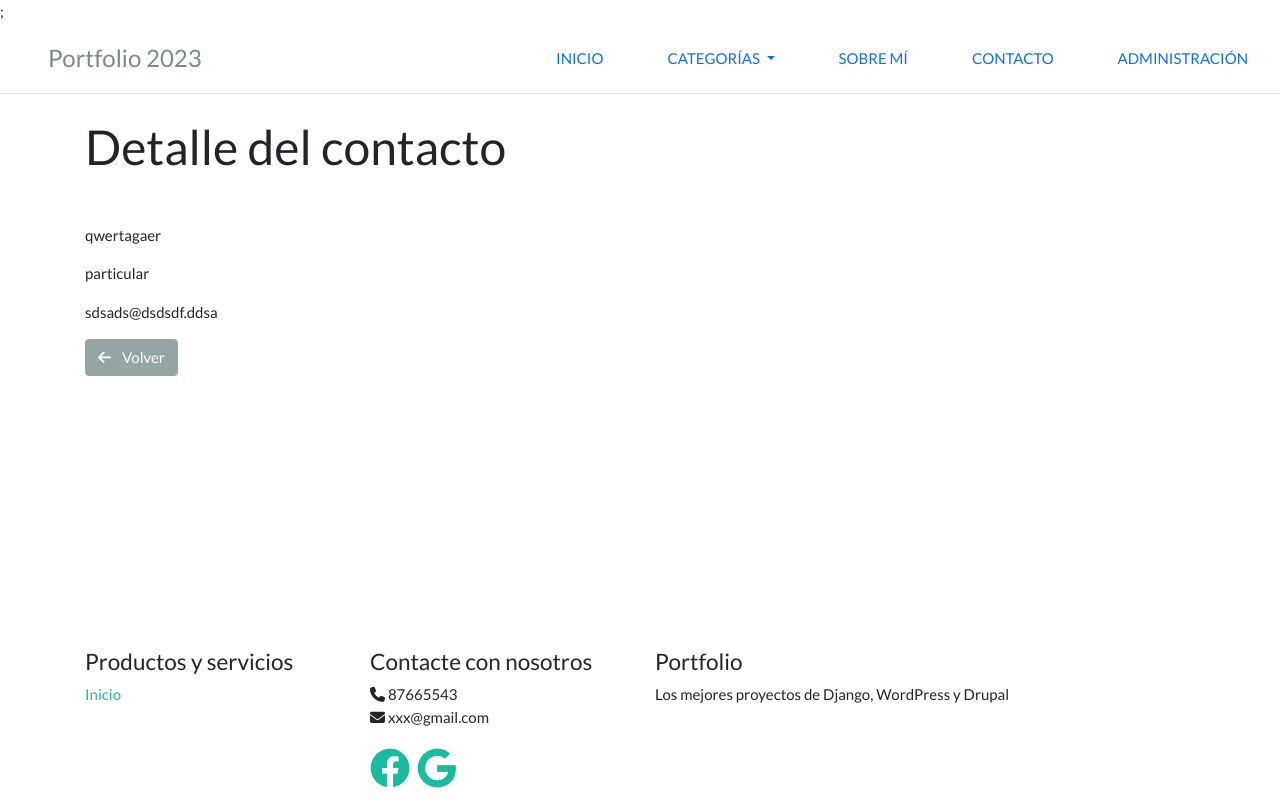
After one commit to AlbertBeto/ProyectoProyecto, a PHP site: page /contacto_detalle.php?id=1 in a window 1280 px wide. The commit adds this page. Run offline with PHP 8.4, Linux system fonts and the light colour scheme; data that the repository does not hold is empty; some libraries are stand-ins or nearby versions.

Commit message:
Acabo ejercicio con listado de los contactos Nueva pagina para ver detalles de contacto y archivo.

```diff
--- a/src/contacto.php
+++ b/src/contacto.php
@@ -58,11 +58,11 @@
         // Introducimos código que repasa todas las variables de error y confirma que esten vacias
         //para luego cfear un array sociativa con los valores de los formularios
 
-        if ($nameErr === "" && $emailErr === "" && $telefonoErr === "" && $tipoErr === ""){
+        if ($nameErr === "" && $emailErr === "" && $telefonoErr === "" && $tipoErr === "") {
             $contacto = [
             "name" => $name,
             "email" => $email,
-            "phone" => $phone,
+            "telefono" => $telefono,
             "tipo" => $tipo,
             "mensaje" => $mensaje,
             "file" => $pathArchivo,
@@ -74,6 +74,8 @@
             if ($tempArray === NULL){
                      $tempArray = [];
                 }
+
+                $contacto['id'] = count($tempArray) + 1;
                 //Aqui monta el array con el nuevo contacto
             array_push($tempArray, $contacto);
             $contactos_json = json_encode($tempArray);
--- /dev/null
+++ b/src/contacto_detalle.php
@@ -0,0 +1,36 @@
+<?php include("templates/header.php"); ?>
+
+<?php
+    $contacto_id = $_GET['id'];
+    //El segundo parámetro es para que devuelva un array
+    $tempArray = json_decode(file_get_contents('mysql/contactos.json'), true);
+    //Presuponemos que contactos.json no está vacío, pero la URL se puede manipular manualmente
+    if ($tempArray === NULL){
+        $tempArray = [];
+        } else {
+        $contacto_key = array_search($contacto_id, array_column($tempArray, 'id'));
+        $contacto = $tempArray[$contacto_key];
+    }
+?>
+
+<div class="container">
+<h1 class="mb-5">Detalle del contacto</h1>
+<?php if(!empty($contacto)) { ?>
+    <p><?php echo $contacto['name'] ?></p>
+    <p><?php echo $contacto['phone'] ?></p>
+    <p><?php echo $contacto['tipo'] ?></p>
+    <p><?php echo $contacto['email'] ?></p>
+    <p><?php echo $contacto['mensaje'] ?></p>
+    <?php if($contacto['file']) { ?>
+    <a href="<?php echo $contacto['file'] ?>" class="btn btn-info mb-4"><i class="fa-solid fa-
+    paperclip"></i> ARCHIVO ADJUNTO</a> <br>
+    <?php } ?>
+    <?php } else { ?>
+    <div class="alert alert-danger mt-5">
+        En contacto no existe.
+    </div>
+<?php } ?>
+    <a href="contacto_lista.php" class="btn btn-secondary"><i class="fa-solid fa-arrow-left mr-2"></i>
+    Volver</a>
+    </div>
+<?php include("templates/footer.php"); ?>
--- a/src/contacto_lista.php
+++ b/src/contacto_lista.php
@@ -14,8 +14,8 @@
     <?php } else { ?>
         <div class="list-group">
             <?php foreach ($contactosLista as $contacto): ?>
-            <a href="#" class="list-group-item list-group-item-action"><?php echo $contacto['email'] ?> -
-            <?php echo $contacto['phone'] ?></a>
+            <a href="contacto_detalle.php?id=<?php echo $contacto['id'] ?>" class="list-group-item list-group-item-action"><?php echo $contacto['email'] ?> -
+            <?php echo $contacto['telefono'] ?></a>
             <?php endforeach; ?>
         </div>
     <?php } ?>
--- a/src/mysql/contactos.json
+++ b/src/mysql/contactos.json
@@ -1 +1 @@
-[{"name":"asdsad","email":"asdsad@dsf.com","phone":null,"tipo":"particular","mensaje":null,"file":null},{"name":"asdsad","email":"asdsad@dsf.com","phone":null,"tipo":"particular","mensaje":"","file":""},{"name":"wqeqweqwe","email":"ap@ddd.com","phone":null,"tipo":"particular","mensaje":"","file":""},{"name":"dswqd","email":"AA@pdf.cd","phone":null,"tipo":"particular","mensaje":"","file":""},{"name":"nombre","email":"a@gam.vom","phone":null,"tipo":"particular","mensaje":"","file":"uploads\/brock y misty.jpeg"},{"name":"dswqd","email":"AA@pdf.cd","phone":null,"tipo":"particular","mensaje":"","file":""},{"name":"asdasd","email":"ap@ddd.com","phone":null,"tipo":"empresa","mensaje":"","file":""},{"name":"nombre","email":"a@gam.vom","phone":null,"tipo":"particular","mensaje":"","file":"uploads\/Chadnekro.jpeg"},{"name":"asdasd","email":"ap@ddd.com","phone":null,"tipo":"empresa","mensaje":"","file":""},{"name":"asdasd","email":"ap@ddd.com","phone":null,"tipo":"particular","mensaje":"","file":""},{"name":"Sergio Garcia","email":"tercerodelmundo@gmail.com","phone":null,"tipo":"particular","mensaje":"","file":"uploads\/knekro.jpeg"},{"name":"yo","email":"hola@gmail.com","phone":null,"tipo":"particular","mensaje":"hola mam\u00f3n","file":"uploads\/madrid.png"}]
+[{"name":"qwertagaer","email":"sdsads@dsdsdf.ddsa","telefono":"933112255","tipo":"particular","mensaje":"","file":"","id":1},{"name":"dasdas","email":"asdsad@dsf.com","telefono":"966112233","tipo":"particular","mensaje":"","file":"","id":2},{"name":"sadsa","email":"asdad@sdsdas.com","telefono":"966112233","tipo":"particular","mensaje":"","file":"uploads\/bannefragata.jpg","id":3}]
```
Also changed, not shown: src/uploads/Chadnekro.jpeg (deleted), src/uploads/bannefragata.jpg (added), src/uploads/brock y misty.jpeg (deleted).
